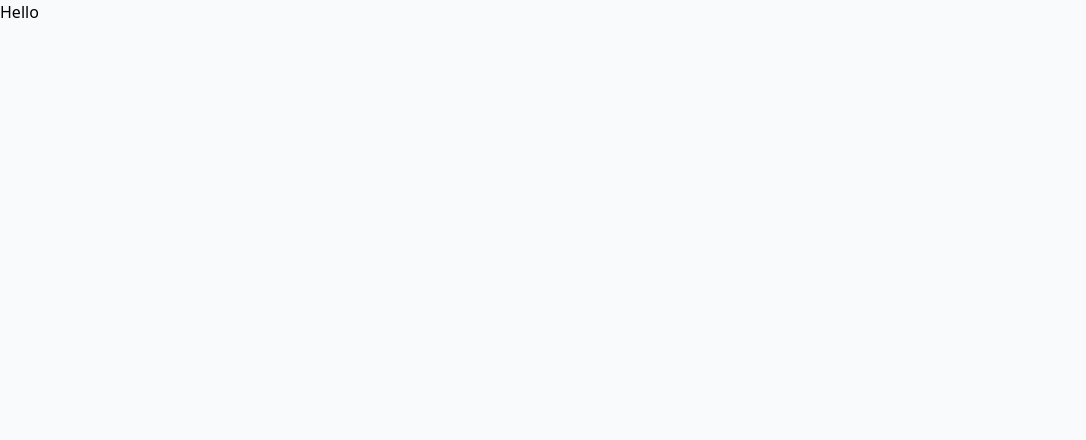
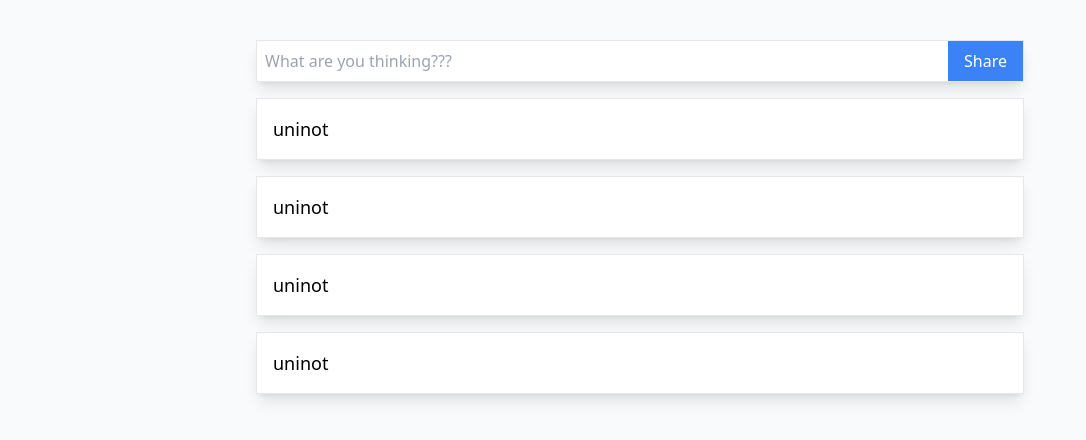
Before and after one commit to Alejandro1709/next-post, a Next.js app: page / in a window 1280 px wide. Shown: the top 440 px of the page, without its empty margins (0-1086 px from the left). Built offline with nearby package versions, Linux system fonts and the light colour scheme.

Commit message:
Add: Base Markup

```diff
--- a/pages/index.js
+++ b/pages/index.js
@@ -6,7 +6,32 @@ export default function Home() {
       title='uninot | Share with the world'
       description='This app allows you to share your thoughts easily'
     >
-      <h1>Hello</h1>
+      <section className='max-w-screen-md mx-auto pt-10'>
+        <form className='flex shadow-lg border'>
+          <input
+            className='p-2 flex-1 outline-none'
+            type='text'
+            placeholder='What are you thinking???'
+          />
+          <button className='p-2 px-4 bg-blue-500 hover:bg-blue-600 text-white'>
+            Share
+          </button>
+        </form>
+        <ul>
+          <li className='shadow-lg border bg-white my-4 p-4'>
+            <h2 className='text-lg'>uninot</h2>
+          </li>
+          <li className='shadow-lg border bg-white my-4 p-4'>
+            <h2 className='text-lg'>uninot</h2>
+          </li>
+          <li className='shadow-lg border bg-white my-4 p-4'>
+            <h2 className='text-lg'>uninot</h2>
+          </li>
+          <li className='shadow-lg border bg-white my-4 p-4'>
+            <h2 className='text-lg'>uninot</h2>
+          </li>
+        </ul>
+      </section>
     </Layout>
   );
 }
```
